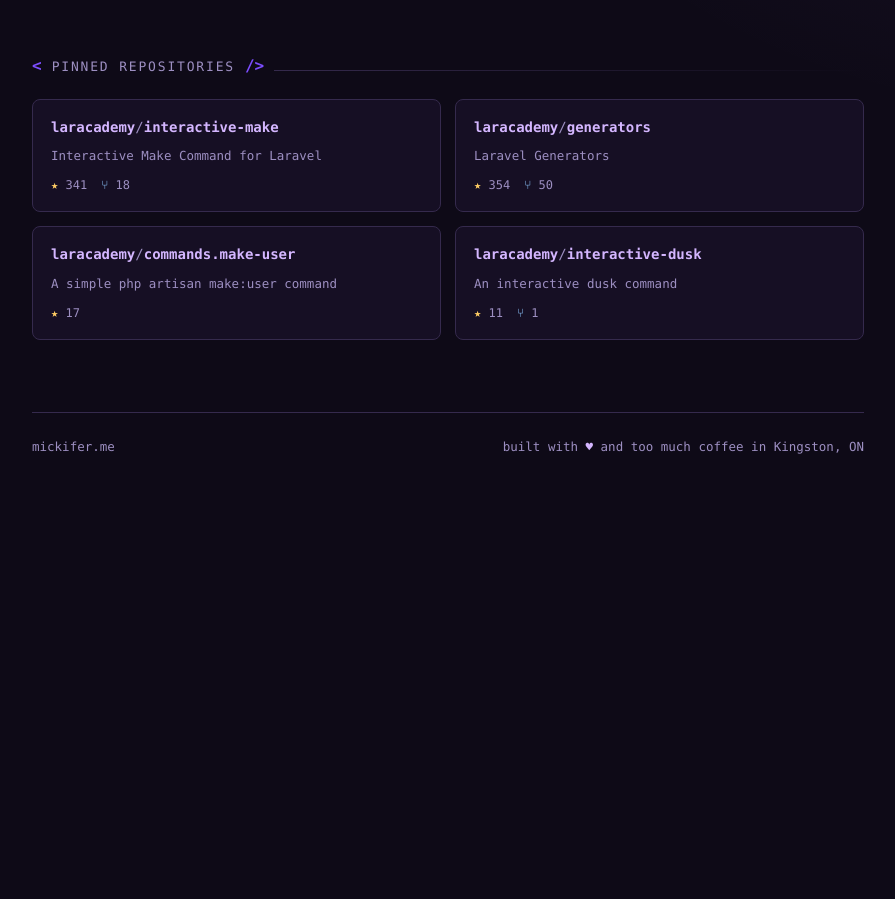
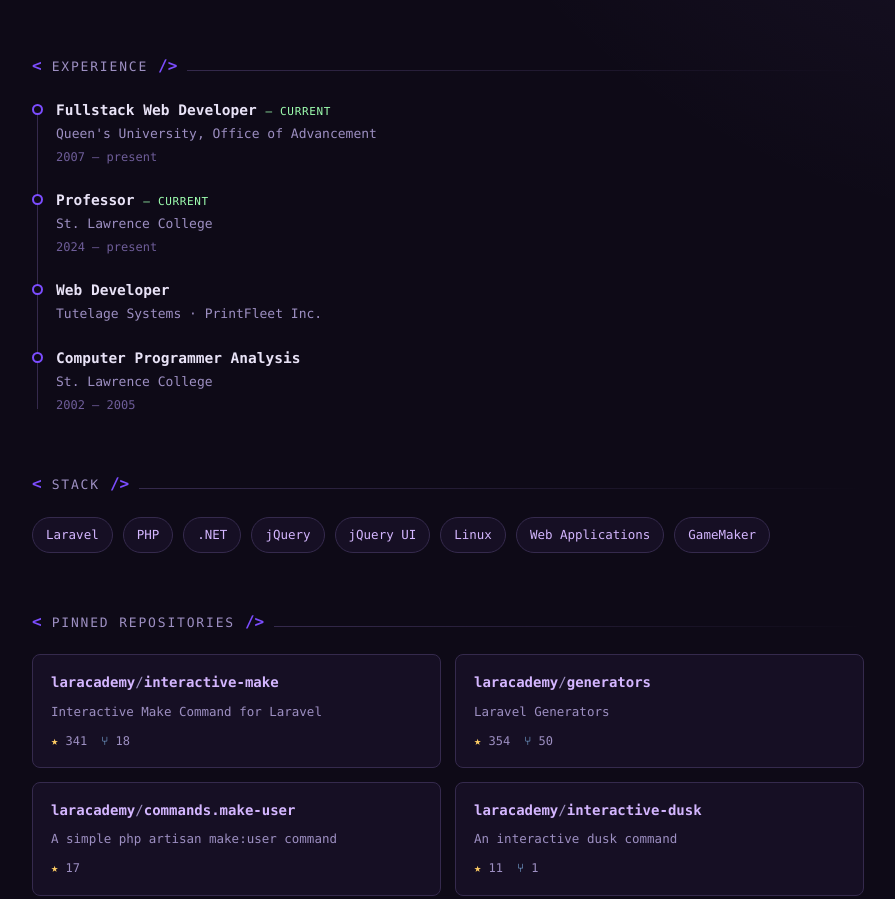
Before and after one commit to michael-mcmullen/michael-mcmullen.github.io, a plain HTML site: page index.html in a window 1280 px wide. Shown: the part 733-1632 px from the top of the page, without its empty margins (192-1087 px from the left). Before the commit the page ends 1286 px from the top, so only its background shows below. Drawn offline with Linux system fonts and the light colour scheme.

Commit message:
Enhance index.html with timeline and skill chips
Added timeline and skill chips sections to the HTML.

```diff
--- a/index.html
+++ b/index.html
@@ -146,6 +146,40 @@
   .repo-stats .star::before{content:"★ ";color:#ffcd64;}
   .repo-stats .fork::before{content:"⑂ ";color:#8ec7ff;}
 
+  /* timeline */
+  .timeline{position:relative; padding-left:24px;}
+  .timeline::before{
+    content:"";
+    position:absolute; left:5px; top:6px; bottom:6px;
+    width:1px;
+    background:var(--line);
+  }
+  .tl-item{position:relative; padding-bottom:22px;}
+  .tl-item:last-child{padding-bottom:0;}
+  .tl-dot{
+    position:absolute; left:-24px; top:5px;
+    width:11px; height:11px; border-radius:50%;
+    background:var(--bg);
+    border:2px solid var(--accent-2);
+  }
+  .tl-role{color:var(--text); font-size:14.5px; font-weight:600;}
+  .tl-now{color:var(--string); font-size:11px; font-weight:400; text-transform:uppercase; letter-spacing:.06em;}
+  .tl-org{color:var(--text-dim); font-size:13px; margin-top:2px;}
+  .tl-period{color:var(--comment); font-size:12px; margin-top:3px;}
+
+  /* skill chips */
+  .tags{display:flex; flex-wrap:wrap; gap:10px;}
+  .tag-chip{
+    background:var(--bg-soft);
+    border:1px solid var(--line);
+    color:var(--accent-glow);
+    font-size:12.5px;
+    padding:7px 13px;
+    border-radius:999px;
+    transition:border-color .15s ease, color .15s ease;
+  }
+  .tag-chip:hover{border-color:var(--accent-2); color:#fff;}
+
   footer{
     margin-top:72px;
     padding-top:24px;
@@ -211,6 +245,63 @@
 
   <div class="section">
     <div class="section-head">
+      <span class="bracket">&lt;</span><span class="section-title">experience</span><span class="bracket">/&gt;</span>
+      <div class="rule"></div>
+    </div>
+    <div class="timeline">
+      <div class="tl-item">
+        <div class="tl-dot"></div>
+        <div class="tl-content">
+          <div class="tl-role">Fullstack Web Developer <span class="tl-now">— current</span></div>
+          <div class="tl-org">Queen's University, Office of Advancement</div>
+          <div class="tl-period">2007 — present</div>
+        </div>
+      </div>
+      <div class="tl-item">
+        <div class="tl-dot"></div>
+        <div class="tl-content">
+          <div class="tl-role">Professor <span class="tl-now">— current</span></div>
+          <div class="tl-org">St. Lawrence College</div>
+          <div class="tl-period">2024 — present</div>
+        </div>
+      </div>
+      <div class="tl-item">
+        <div class="tl-dot"></div>
+        <div class="tl-content">
+          <div class="tl-role">Web Developer</div>
+          <div class="tl-org">Tutelage Systems · PrintFleet Inc.</div>
+        </div>
+      </div>
+      <div class="tl-item">
+        <div class="tl-dot"></div>
+        <div class="tl-content">
+          <div class="tl-role">Computer Programmer Analysis</div>
+          <div class="tl-org">St. Lawrence College</div>
+          <div class="tl-period">2002 — 2005</div>
+        </div>
+      </div>
+    </div>
+  </div>
+
+  <div class="section">
+    <div class="section-head">
+      <span class="bracket">&lt;</span><span class="section-title">stack</span><span class="bracket">/&gt;</span>
+      <div class="rule"></div>
+    </div>
+    <div class="tags">
+      <span class="tag-chip">Laravel</span>
+      <span class="tag-chip">PHP</span>
+      <span class="tag-chip">.NET</span>
+      <span class="tag-chip">jQuery</span>
+      <span class="tag-chip">jQuery UI</span>
+      <span class="tag-chip">Linux</span>
+      <span class="tag-chip">Web Applications</span>
+      <span class="tag-chip">GameMaker</span>
+    </div>
+  </div>
+
+  <div class="section">
+    <div class="section-head">
       <span class="bracket">&lt;</span><span class="section-title">pinned repositories</span><span class="bracket">/&gt;</span>
       <div class="rule"></div>
     </div>
```
